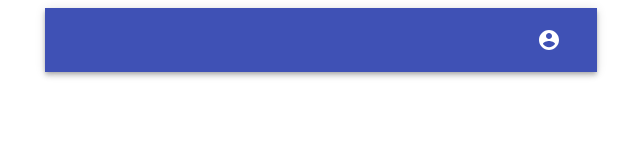
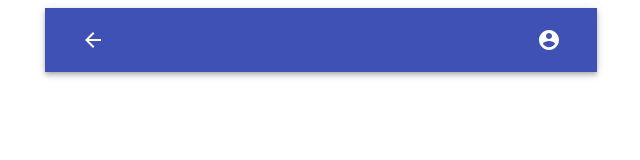
Before and after one commit to ivbutsykin/groups, a React (Create React App) app: page /group/1 in a window 1280 px wide. Shown: the top 160 px of the page, without its empty margins (319-959 px from the left). Built offline with nearby package versions, Linux system fonts and the light colour scheme.

Commit message:
Modify action bar

```diff
--- a/src/ActionBar/ActionBar.js
+++ b/src/ActionBar/ActionBar.js
@@ -1,9 +1,9 @@
-import React from 'react';
 import {Component} from 'react';
 import AppBar from '@material-ui/core/AppBar';
 import Toolbar from '@material-ui/core/Toolbar';
 import LogButton from './LogButton/LogButton';
 import CreateGroupButton from './CreateGroupButton/CreateGroupButton';
+import BackArrow from './BackArrow/BackArrow';
 
 class ActionBar extends Component {
   state = {
@@ -18,8 +18,10 @@ class ActionBar extends Component {
     return (
         <AppBar position="static">
           <Toolbar>
-            {/*{this.props.children}*/}
-            <CreateGroupButton open={this.state.isOpenCreateGroupButton}/>
+            {this.props.visiableCreateGroupButton &&
+            <CreateGroupButton open={this.state.isOpenCreateGroupButton}/>}
+            {this.props.visiableBackArrow &&
+            <BackArrow/>}
             <LogButton
                 isOpenCreateGroupButton={this.state.isOpenCreateGroupButton}
                 onChangeOpenCreateGroupButton={
--- /dev/null
+++ b/src/ActionBar/BackArrow/BackArrow.js
@@ -0,0 +1,13 @@
+import IconButton from '@material-ui/core/IconButton';
+import ArrowBackIcon from '@material-ui/icons/ArrowBack';
+import {Link} from 'react-router-dom';
+
+function BackArrow() {
+  return (<Link to="/" style={{textDecoration: 'none', color: 'black'}}>
+    <IconButton style={{color: '#fff'}}>
+      <ArrowBackIcon/>
+    </IconButton>
+  </Link>);
+}
+
+export default BackArrow;
--- a/src/ActionBar/LogButton/LogButton.js
+++ b/src/ActionBar/LogButton/LogButton.js
@@ -36,7 +36,7 @@ class LogButton extends Component {
     return (
         <div style={style}>
           <IconButton color="inherit" onClick={this.handleMenu}>
-            <AccountCircle/>
+            <AccountCircle />
           </IconButton>
           <Menu
               id="menu-appbar"
--- a/src/App.js
+++ b/src/App.js
@@ -3,7 +3,6 @@ import GroupsList from './GroupsList/GroupsList';
 import ActionBar from './ActionBar/ActionBar';
 import Group from './Group/Group';
 import {BrowserRouter as Router, Switch, Route} from 'react-router-dom';
-// import CreateGroupButton from './ActionBar/CreateGroupButton/CreateGroupButton';
 
 function App() {
   return (
@@ -11,13 +10,11 @@ function App() {
         <Router>
           <Switch>
             <Route exact path="/">
-              <ActionBar>
-                {/*<CreateGroupButton/>*/}
-              </ActionBar>
+              <ActionBar visiableCreateGroupButton="true"/>
               <GroupsList/>
             </Route>
             <Route path={`/group/:id`}>
-              <Group />
+              <Group/>
             </Route>
           </Switch>
         </Router>
--- a/src/Group/Group.js
+++ b/src/Group/Group.js
@@ -3,7 +3,7 @@ import ActionBar from '../ActionBar/ActionBar';
 
 class Group extends Component {
   render() {
-    return <ActionBar/>;
+    return <ActionBar visiableBackArrow="true"/>;
   }
 }
 
```
